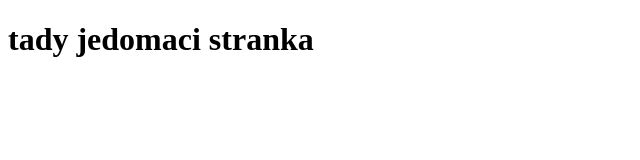
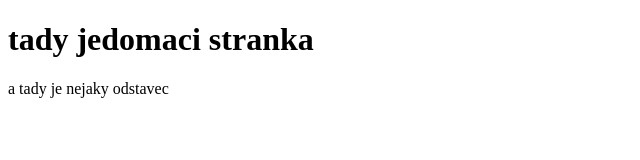
Before and after one commit to martinHabal/test2, a plain HTML site: page home.html in a window 1280 px wide. Shown: the whole page, without its empty margins (0-640 px from the left). Drawn offline with Linux system fonts and the light colour scheme.

Commit message:
pridan odstavec

```diff
--- a/home.html
+++ b/home.html
@@ -7,5 +7,6 @@
 </head>
 <body>
     <h1>tady jedomaci stranka</h1>
+    <p>a tady je nejaky odstavec</p>
 </body>
 </html>
```
